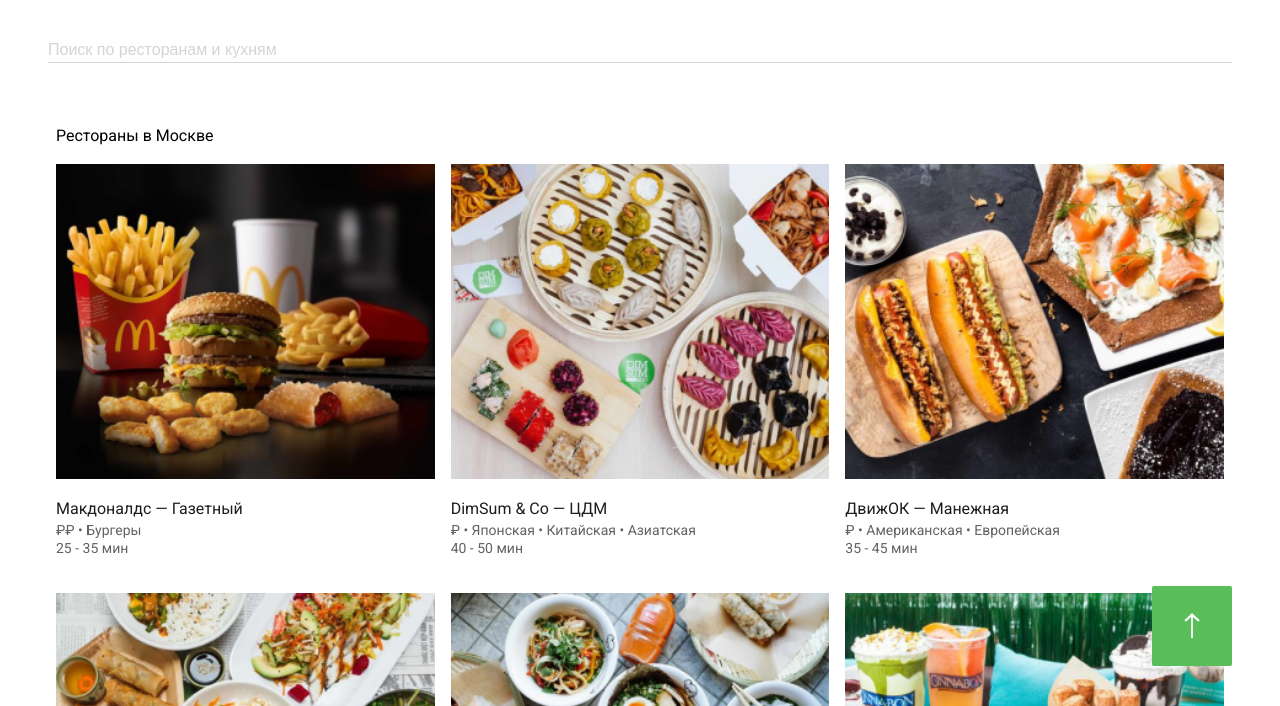
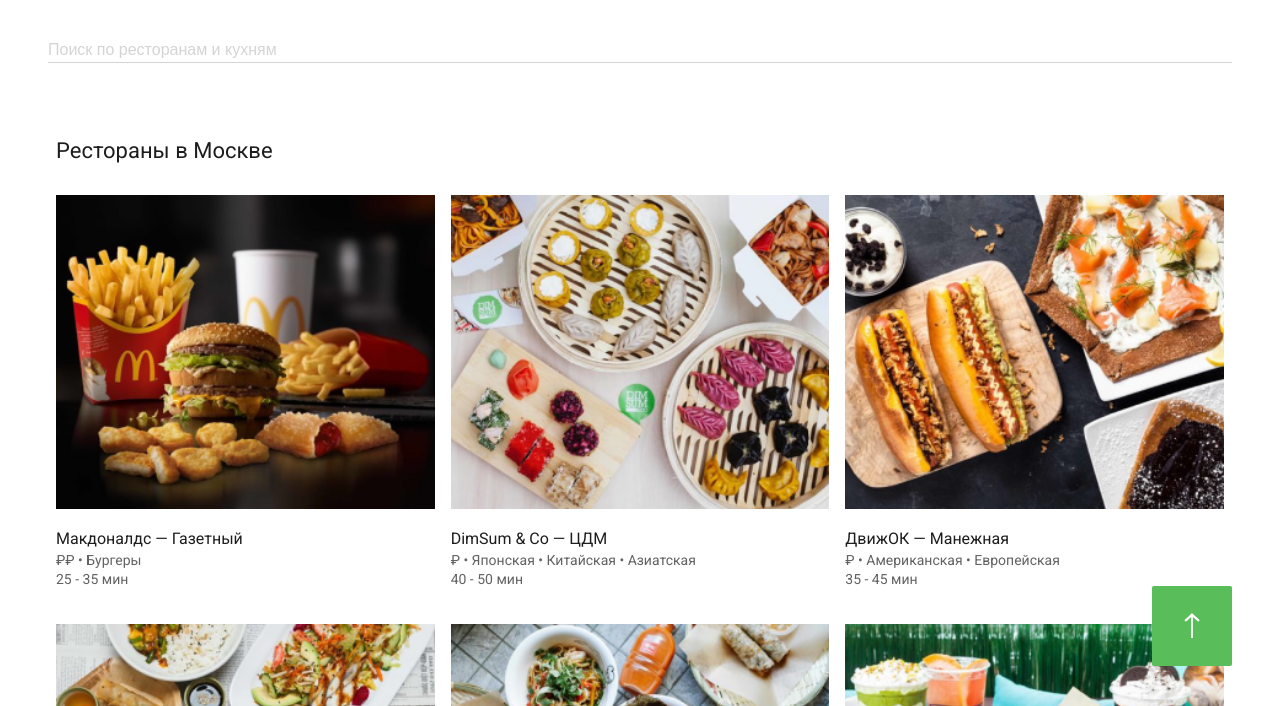
Before and after one commit to LiaSav/project5, a plain HTML site: page index.html in a window 1280 px wide. Shown: the part 94-800 px from the top of the page. Drawn offline with nearby package versions, Linux system fonts and the light colour scheme.

Commit message:
Update style.css

```diff
--- a/css/style.css
+++ b/css/style.css
@@ -81,7 +81,7 @@ main {
 .section2 {
   padding: 4.0625rem 0.5rem 1.25rem 0.5rem;
 }
-.section2 h2 {
+.section2 h1 {
   font-size: 1.375rem;
   line-height: 2.125;
   color: #1d1d1d;
```
